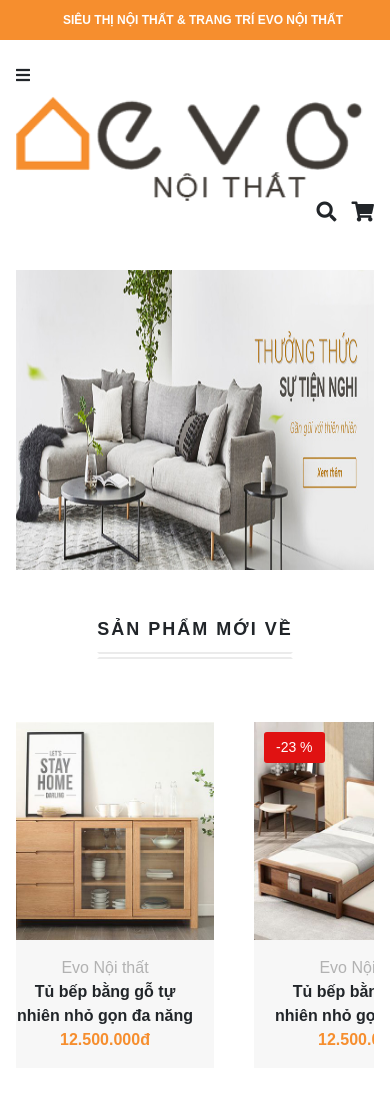
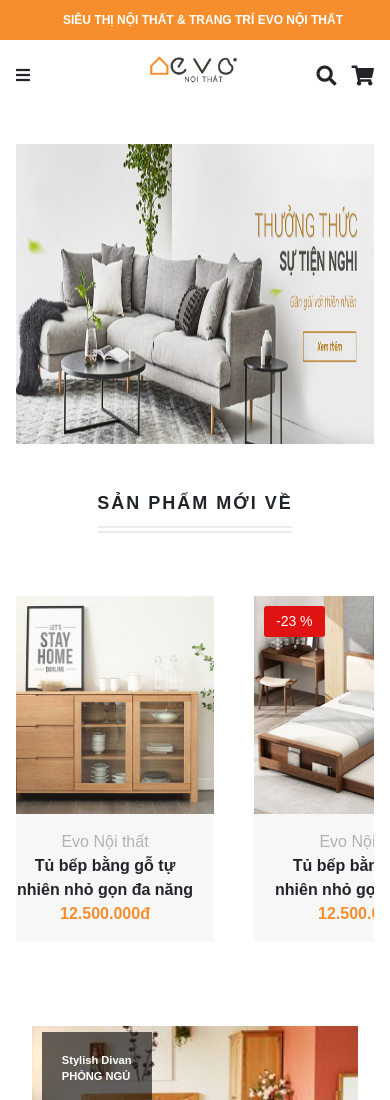
Before and after one commit to caothethang/caothethang.github.io, a plain HTML site: page ShoppingWeb/index.html in a window 390 px wide. Shown: the top 1100 px of the page. Drawn offline with nearby package versions, Linux system fonts and the light colour scheme.

Commit message:
Shopping

```diff
--- a/ShoppingWeb/index.html
+++ b/ShoppingWeb/index.html
@@ -217,12 +217,12 @@
                 <div class="col-xl-10 col-lg-12 col-md-12 col-sm-12 m-auto content pl-3 pr-3">
                     <header>
                         <div class="row mt-3 d-flex justify-content-between">
-                            <div class=" col-xl-0 col-lg-0 col-sm-3 hidden d-flex flex-column justify-content-center">
+                            <div class=" col-xl-0 col-lg-0 col-sm-3 col-3 hidden d-flex flex-column justify-content-center">
                                 <div>
                                     <i id="btn-show-menu" class="fas fa-bars"></i>
                                 </div>
                             </div>
-                            <div class="col-xl-3 col-lg-3 col-md-3 col-sm-3 image-logo">
+                            <div class="col-xl-3 col-lg-3 col-md-3 col-sm-3 col-3 image-logo">
                                 <img src="assests/logo.jpeg" alt="">
                             </div>
 
@@ -238,7 +238,7 @@
 
                             </div>
                             <div
-                                class="col-xl-3 col-lg-3 col-md-3 col-sm-3 d-flex flex-column justify-content-center shop-contact-cart">
+                                class="col-xl-3 col-lg-3 col-md-3 col-sm-3 col-3 d-flex flex-column justify-content-center shop-contact-cart">
                                 <div class="d-flex justify-content-between shop-contact-info">
                                     <div class="d-flex flex-column text-center contact-number">
                                         <span style="font-size: smaller;display: inline-block;font-weight: bold;">LIÊN
```
